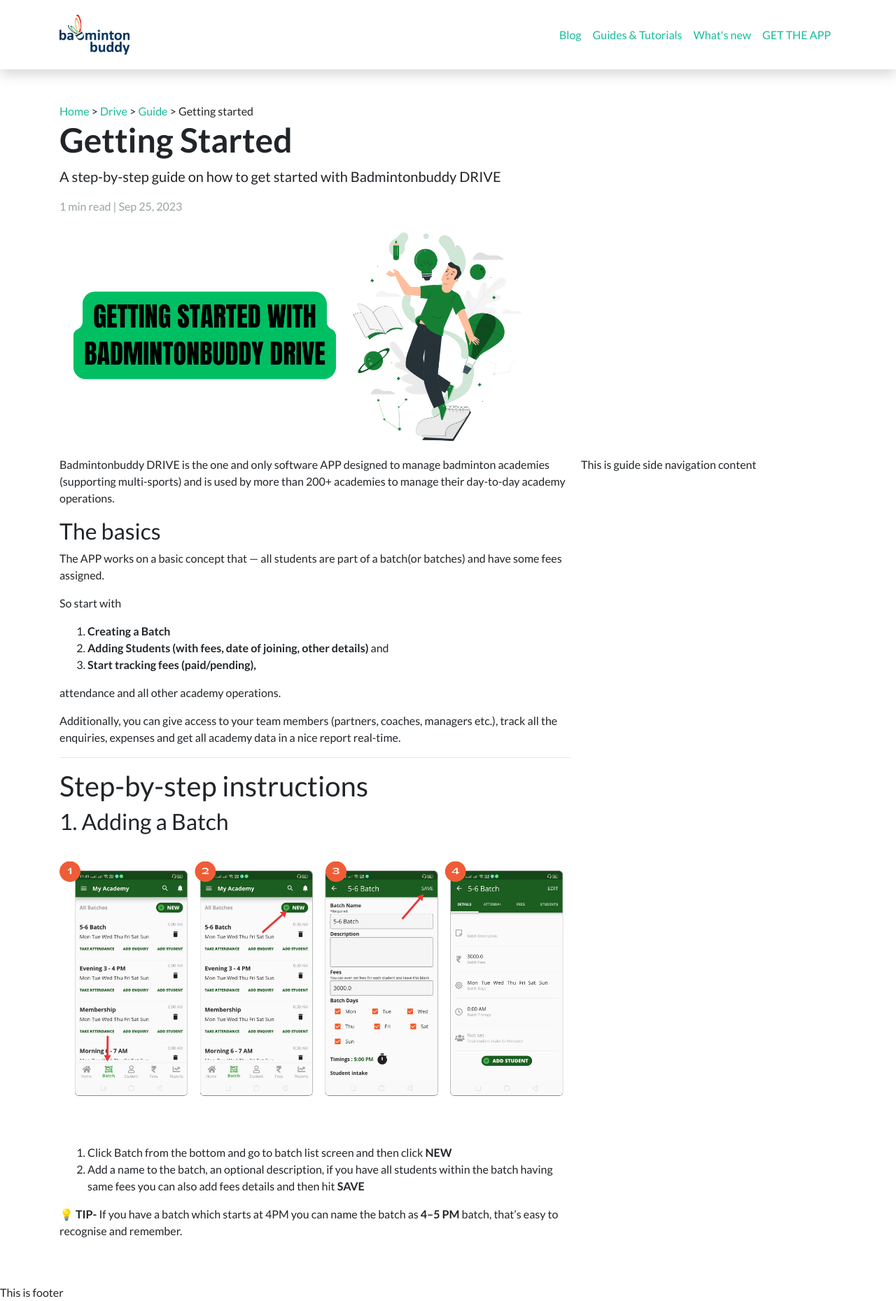
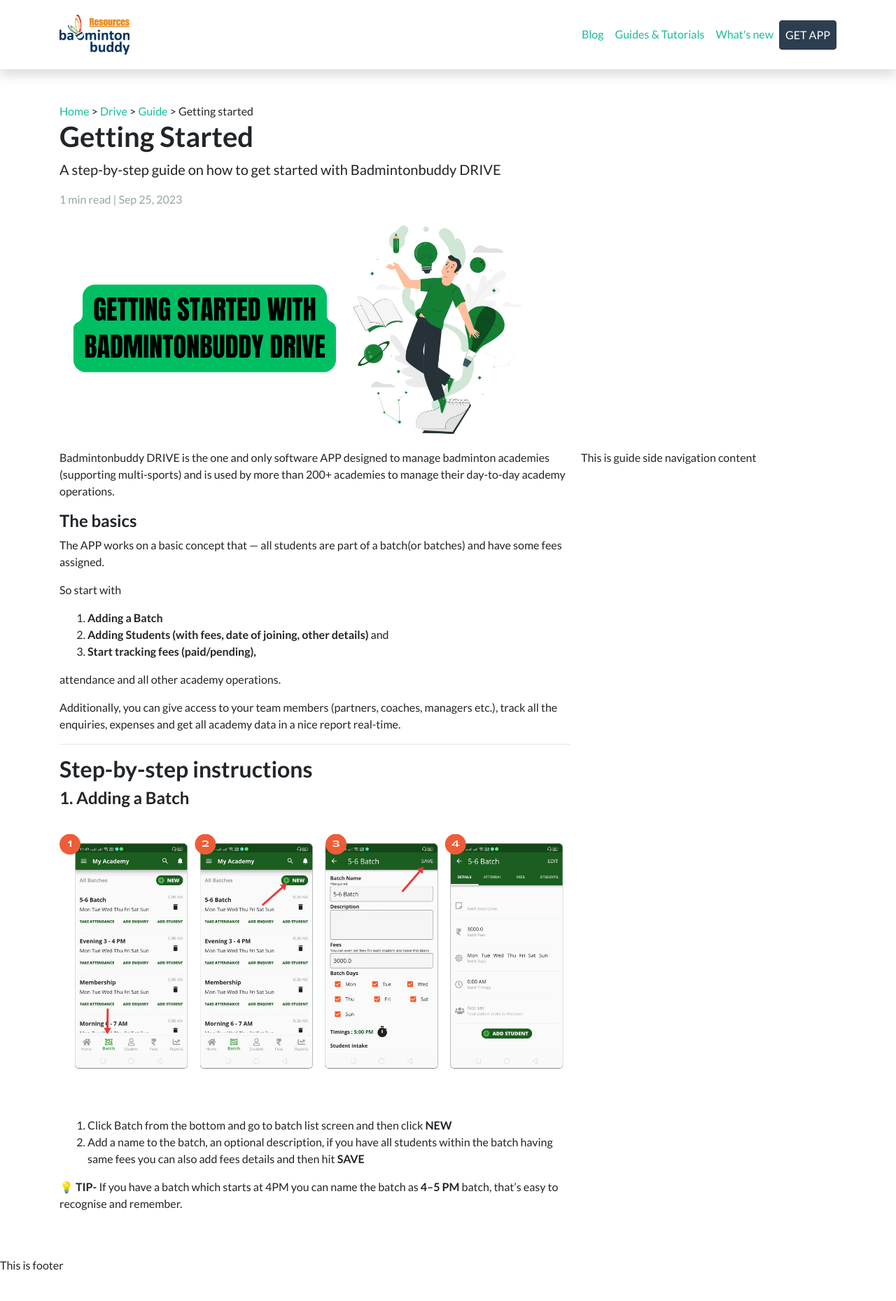
Before and after one commit to SampatDixit/sampatdixit.github.io, a Jekyll site: the page built from _posts/drive/guide/2023-09-23-getting-started.md, in a window 1280 px wide. Shown: the whole page at 70% size. Built offline with Jekyll 4.4.1, drawn with Linux system fonts in a browser that asks for light colours; emoji names are drawn with the system emoji font; after the commit the page ends 1820 px from its top, so only the background shows below that.

Commit message:
Brand logo with Resources added and other small CSS changes

```diff
--- a/_includes/header.html
+++ b/_includes/header.html
@@ -1,7 +1,7 @@
 <nav class="navbar navbar-expand-lg bg-white shadow">
   <div class="container">
     <a class="navbar-brand" rel="author" href="{{ "/" | relative_url }}">
-      <img src="/assets/img/logo_new.png" width="100" alt="">
+      <img src="/assets/img/blog_logo.png" width="100" alt="">
       <!-- {{ site.title | escape }} -->
     </a>
 
@@ -30,7 +30,7 @@
           <a class="nav-link" href="/whats-new">What's new</a>
         </li>
         <li class="nav-item">
-          <a class="nav-link" href="/whats-new">GET THE APP</a>
+          <a class="nav-link btn btn-primary" href="/whats-new">GET APP</a>
         </li>
       </ul>
     </div>
--- a/_layouts/bb_guide_post.html
+++ b/_layouts/bb_guide_post.html
@@ -9,7 +9,7 @@ layout: bb_default
   <article>
 
     <header>
-      <h1 class="font-weight-bolder">{{ page.title | escape }}</h1>
+      <h1>{{ page.title | escape }}</h1>
       <p class="lead text-body-secondary">{{ page.excerpt | escape }}</p>
 
       <p class="text-muted">
--- a/_layouts/bb_post.html
+++ b/_layouts/bb_post.html
@@ -8,7 +8,7 @@ layout: bb_default
 <article>
 
   <header>
-    <h1 class="font-weight-bolder">{{ page.title | escape }}</h1>
+    <h1>{{ page.title | escape }}</h1>
     <p class="lead">{{page.subtitle | escape }}</p>
 
     <p class="text-muted">
--- a/_posts/drive/guide/2023-09-23-getting-started.md
+++ b/_posts/drive/guide/2023-09-23-getting-started.md
@@ -17,7 +17,7 @@ The APP works on a basic concept that — all students are part of a batch(or ba
 
 So start with
 
-1. **Creating a Batch**
+1. **Adding a Batch**
 2. **Adding Students (with fees, date of joining, other details)** and
 3. **Start tracking fees (paid/pending),**
 
--- a/_sass/_variables.scss
+++ b/_sass/_variables.scss
@@ -26,7 +26,7 @@ $pink:    #e83e8c !default;
 $red:     #e74c3c !default;
 $orange:  #fd7e14 !default;
 $yellow:  #f39c12 !default;
-$green:   #18bc9c !default;
+$green:   #1ABC9C !default;
 $teal:    #20c997 !default;
 $cyan:    #3498db !default;
 
@@ -43,15 +43,15 @@ $min-contrast-ratio:   2.05 !default;
 
 // Links
 
-$link-color:                $success !default;
+$link-color:                $green !default;
 
 // Fonts
 
 // stylelint-disable-next-line value-keyword-case
 $font-family-sans-serif:      Lato, -apple-system, BlinkMacSystemFont, "Segoe UI", Roboto, "Helvetica Neue", Arial, sans-serif, "Apple Color Emoji", "Segoe UI Emoji", "Segoe UI Symbol" !default;
-$h1-font-size:                3rem !default;
-$h2-font-size:                2.5rem !default;
-$h3-font-size:                2rem !default;
+$h1-font-size:                2.5rem !default;
+$h2-font-size:                2rem !default;
+$h3-font-size:                1.5rem !default;
 
 // Tables
 
--- a/_sass/bootstrap/_variables.scss
+++ b/_sass/bootstrap/_variables.scss
@@ -301,7 +301,7 @@ $h6-font-size:                $font-size-base !default;
 
 $headings-margin-bottom:      $spacer / 2 !default;
 $headings-font-family:        null !default;
-$headings-font-weight:        500 !default;
+$headings-font-weight:        600 !default;
 $headings-line-height:        1.2 !default;
 $headings-color:              null !default;
 
```
Also changed, not shown: assets/img/blog_logo.png (added).
